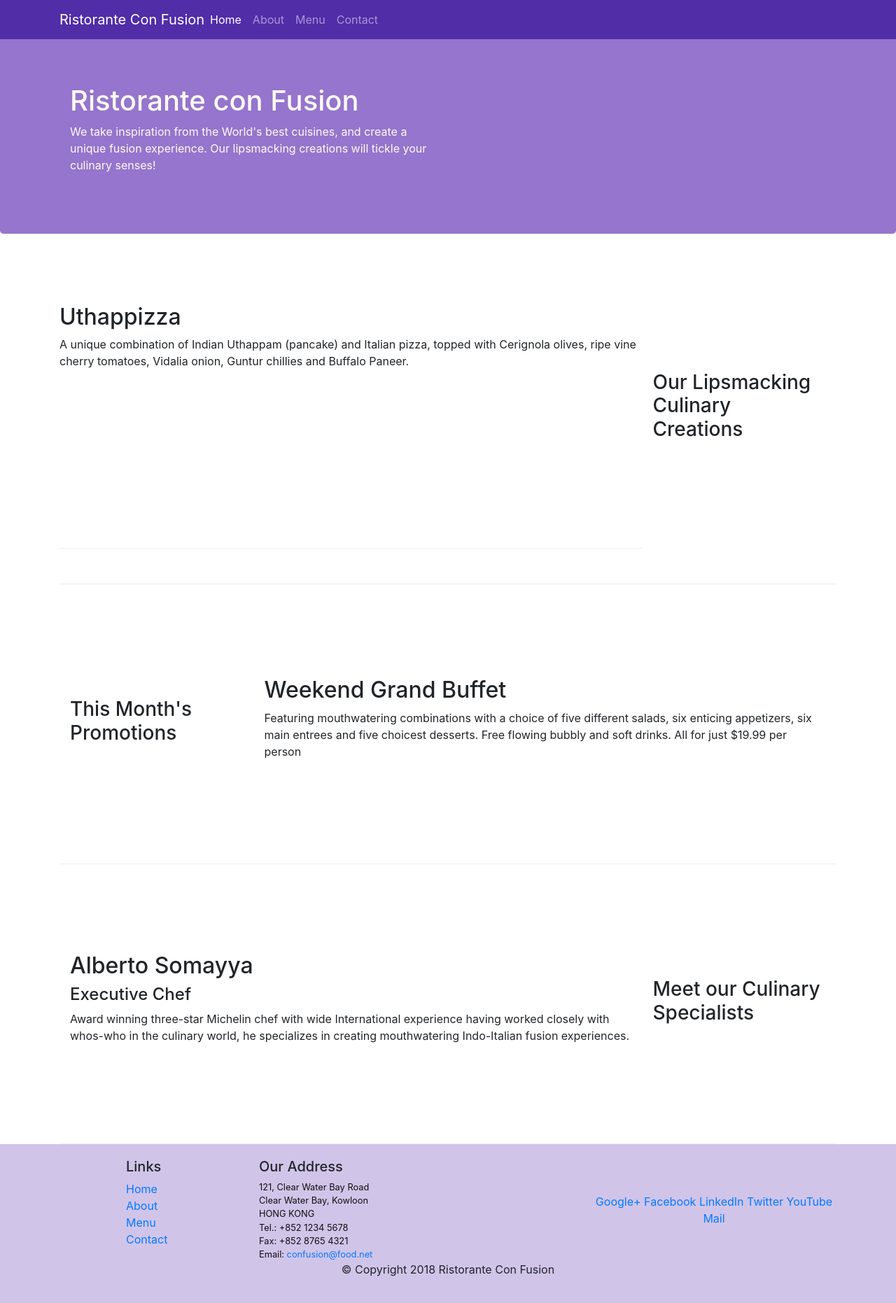
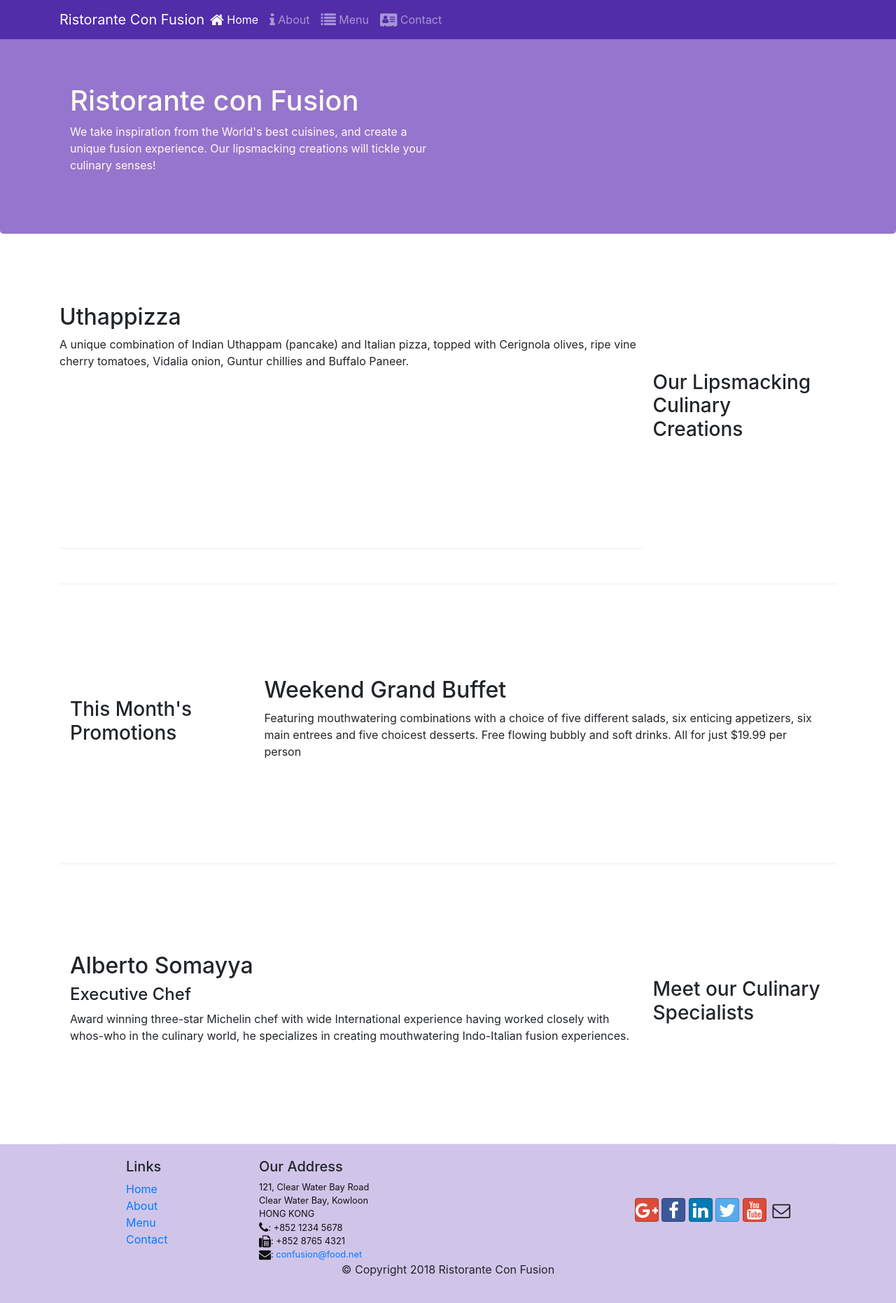
Before and after one commit to kitfud/CourseraBootstrapCourse, a website: page index.html in a window 1280 px wide. Shown: the whole page at 70% size. Drawn offline with nearby package versions, Linux system fonts and the light colour scheme.

Commit message:
icon fonts example

```diff
--- a/index.html
+++ b/index.html
@@ -9,6 +9,8 @@
 
       <!-- Bootstrap CSS -->
       <link rel="stylesheet" href="node_modules/bootstrap/dist/css/bootstrap.min.css">
+      <link rel="stylesheet" href="node_modules/font-awesome/css/font-awesome.min.css">
+      <link rel="stylesheet" href="node_modules/bootstrap-social/bootstrap-social.css">
       <link href="css/styles.css" rel="stylesheet">
 
       <title>Ristorante Con Fusion</title>
@@ -23,10 +25,10 @@
            <a class="navbar-brand mr-auto" href="#">Ristorante Con Fusion</a>
            <div class = "collapse navbar-collapse" id ="Navbar">
             <ul class="navbar-nav mr-auto">
-                <li class="nav-item active"><a class="nav-link" href="#">Home</a></li>
-                <li class="nav-item"><a class="nav-link" href="./aboutus.html">About</a></li>
-                <li class="nav-item"><a class="nav-link" href="#">Menu</a></li>
-                <li class="nav-item"><a class="nav-link" href="#">Contact</a></li>
+                <li class="nav-item active"><a class="nav-link" href="#"><span class="fa fa-home fa-lg"></span> Home</a></li>
+                    <li class="nav-item"><a class="nav-link" href="./aboutus.html"><span class="fa fa-info fa-lg"></span> About</a></li>
+                    <li class="nav-item"><a class="nav-link" href="#"><span class="fa fa-list fa-lg"></span> Menu</a></li>
+                    <li class="nav-item"><a class="nav-link" href="#"><span class="fa fa-address-card fa-lg"></span> Contact</a></li>
             </ul>
            </div>
 
@@ -97,19 +99,20 @@
 		              121, Clear Water Bay Road<br>
 		              Clear Water Bay, Kowloon<br>
 		              HONG KONG<br>
-		              Tel.: +852 1234 5678<br>
-		              Fax: +852 8765 4321<br>
-		              Email: <a href="mailto:confusion@food.net">confusion@food.net</a>
+		              <i class="fa fa-phone fa-lg"></i>: +852 1234 5678<br>
+                      <i class="fa fa-fax fa-lg"></i>: +852 8765 4321<br>
+                      <i class="fa fa-envelope fa-lg"></i>:
+                      <a href="mailto:confusion@food.net">confusion@food.net</a>
 		           </address>
                 </div>
                 <div class = "col-12 col-sm-4 align-self-center">
-                    <div class = "text-center">
-                        <a href="http://google.com/+">Google+</a>
-                        <a href="http://www.facebook.com/profile.php?id=">Facebook</a>
-                        <a href="http://www.linkedin.com/in/">LinkedIn</a>
-                        <a href="http://twitter.com/">Twitter</a>
-                        <a href="http://youtube.com/">YouTube</a>
-                        <a href="mailto:">Mail</a>
+                    <div class="text-center">
+                        <a class="btn btn-social-icon btn-google" href="http://google.com/+"><i class="fa fa-google-plus"></i></a>
+                        <a class="btn btn-social-icon btn-facebook" href="http://www.facebook.com/profile.php?id="><i class="fa fa-facebook"></i></a>
+                        <a class="btn btn-social-icon btn-linkedin" href="http://www.linkedin.com/in/"><i class="fa fa-linkedin"></i></a>
+                        <a class="btn btn-social-icon btn-twitter" href="http://twitter.com/"><i class="fa fa-twitter"></i></a>
+                        <a class="btn btn-social-icon btn-google" href="http://youtube.com/"><i class="fa fa-youtube"></i></a>
+                        <a class="btn btn-social-icon" href="mailto:"><i class="fa fa-envelope-o"></i></a>
                     </div>
                 </div>
            </div>
--- a/package.json
+++ b/package.json
@@ -15,6 +15,8 @@
   },
   "dependencies": {
     "bootstrap": "^4.5.0",
+    "bootstrap-social": "^5.1.1",
+    "font-awesome": "^4.7.0",
     "jquery": "^3.5.1",
     "popper.js": "^1.12.9"
   }
```
Also changed, not shown: aboutus.html (+16 -13 lines), 1 other file.
